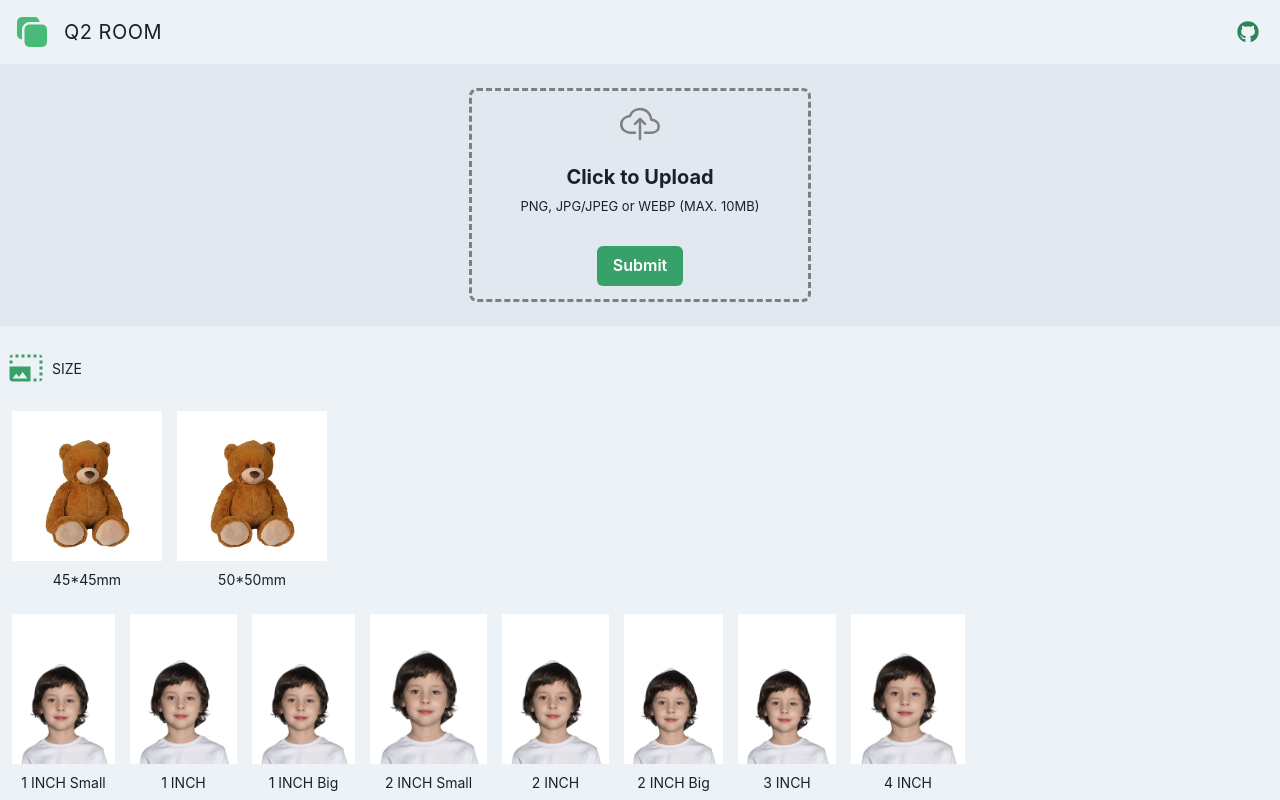
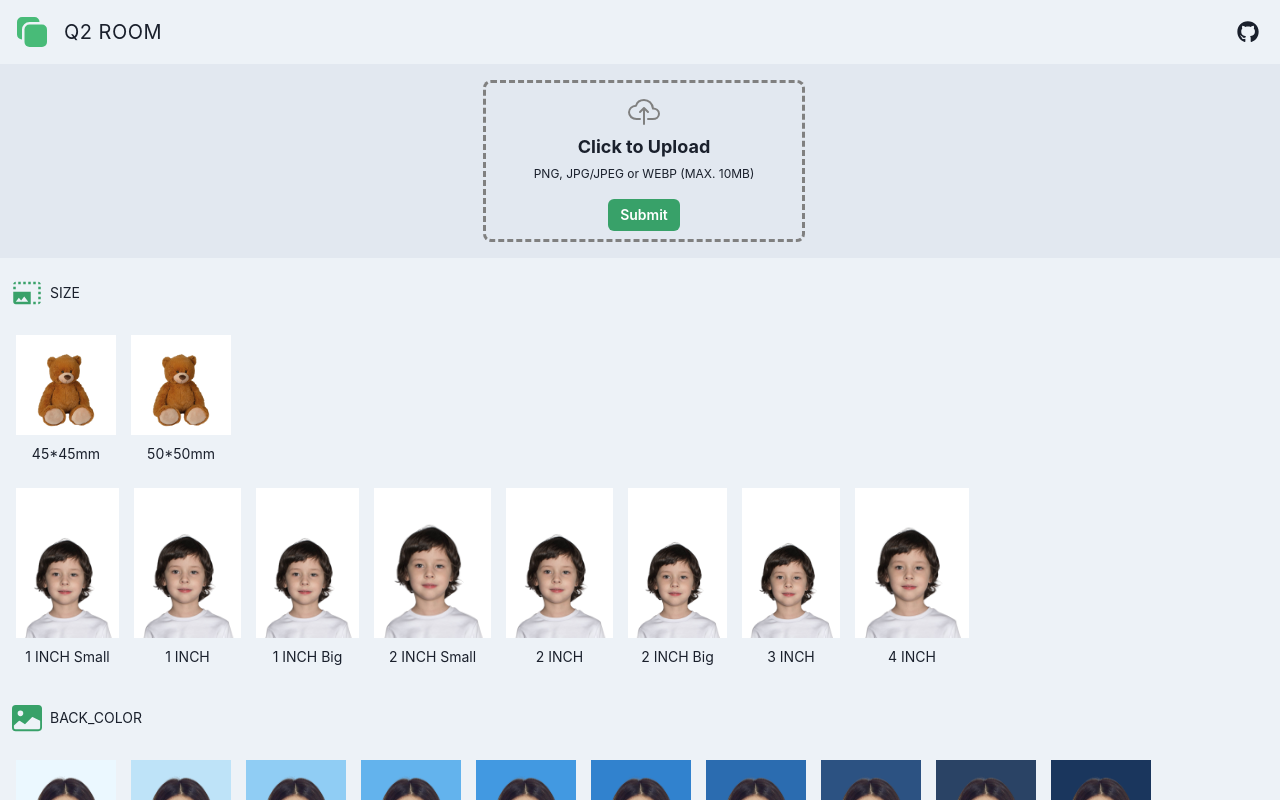
Before and after one commit to lqfeng2022/q2-room, a React (Vite) app: page / in a window 1280 px wide. Shown: the top 800 px of the page. Built offline with nearby package versions, Linux system fonts and the light colour scheme.

Commit message:
Make a size  changeable 'PhotoBox'..

```diff
--- a/src/HomePage.jsx
+++ b/src/HomePage.jsx
@@ -9,12 +9,20 @@ const HomePage = () => {
   const [image, setImage] = useState(null);
   const [bgremove, setBgremove] = useState(null);
   const { colorMode } = useColorMode();
+
   const [bg, setBg] = useState("white");
   const [size, setSize] = useState({
     width: "200px",
     height: "200px",
     per: "90%",
   });
+
+  const [boxSize, setBoxSize] = useState({
+    w: "300px",
+    h: "330px",
+  });
+  const boolean = boxSize.w === "300px";
+  const mbSize = boolean ? "320px" : "165px";
 
   const handleSubmit = async () => {
     const apiKey = "C9w3gdt7xjt42juKAQnMJ1JK";
@@ -45,16 +53,24 @@ const HomePage = () => {
         bg={colorMode === "light" ? "gray.200" : "gray.700"}
       >
         <Center>
-          {!bgremove && (
+          {bgremove ? (
+            <PhotoBox
+              bg={bg}
+              size={size}
+              nobg={bgremove}
+              boxSize={boxSize}
+              setBoxSize={setBoxSize}
+              boolean={boolean}
+            />
+          ) : (
             <UploadImage setImage={setImage} onSubmit={handleSubmit} />
           )}
-          {bgremove && <PhotoBox bg={bg} size={size} nobg={bgremove} />}
         </Center>
       </GridItem>
       <GridItem
         area="templates"
         bg={colorMode === "light" ? "gray.100" : "gray.600"}
-        mt={bgremove ? "320px" : ""}
+        mt={bgremove ? mbSize : ""}
       >
         <Shapes setSize={setSize} nobg={bgremove} />
         <Background setBg={setBg} nobg={bgremove} />
--- a/src/NavBar.jsx
+++ b/src/NavBar.jsx
@@ -30,7 +30,7 @@ const Header = () => {
           </HStack>
         </Link>
         <Link target="_blank" to="https://github.com/lqfeng2022/q2-room">
-          <Button px={2} colorScheme="green" variant="ghost">
+          <Button px={2} colorScheme="gray" variant="ghost">
             <Icon boxSize="22px" as={FaGithub} />
           </Button>
         </Link>
--- a/src/components/Backgrounds.jsx
+++ b/src/components/Backgrounds.jsx
@@ -7,7 +7,7 @@ import Titles from "./Titles";
 
 const Background = ({ nobg, setBg }) => {
   return (
-    <Stack paddingY={4} marginBottom="20px">
+    <Stack px={1} py={2} mb="20px">
       <Titles icon={BsFillImageFill} title="BACK_COLOR" color="green.500" />
       <Stack>
         {backColors.map((c) => (
@@ -15,8 +15,8 @@ const Background = ({ nobg, setBg }) => {
             key={c.name}
             color={c.color}
             setBg={setBg}
+            nobg={nobg}
             photo={c.image}
-            nobg={nobg}
           />
         ))}
       </Stack>
--- a/src/components/ColorStack.jsx
+++ b/src/components/ColorStack.jsx
@@ -1,13 +1,13 @@
 import React from "react";
 import { Box, Stack, HStack, Image, Center, Text } from "@chakra-ui/react";
 
-const ColorStack = ({ color, nobg, setBg, photo }) => {
-  const styles = { overflowX: "auto", width: "100vw" };
+const ColorStack = ({ color, nobg, photo, setBg }) => {
+  const styles = { overflowX: "auto", maxWidth: "1400px", width: "100vw" };
   const display =
     "d-flex justify-content-center align-items-end object-fit-cover";
 
   return (
-    <HStack maxW="1400px" spacing="15px" px={3} py={2} style={styles}>
+    <HStack spacing="15px" px={3} py={2} style={styles}>
       {color.map((p) => (
         <Stack key={p.id}>
           <Box as="button" onClick={() => setBg(p.bg)}>
--- a/src/components/PhotoBox.jsx
+++ b/src/components/PhotoBox.jsx
@@ -1,21 +1,35 @@
 import { Box, Center, Image, useColorMode } from "@chakra-ui/react";
-import React from "react";
+import React, { useState } from "react";
 import boy from "../assets/boy.png";
 
-const PhotoBox = ({ size, bg, nobg }) => {
+const PhotoBox = ({ size, bg, nobg, boxSize, setBoxSize, boolean }) => {
   const { colorMode } = useColorMode();
+
+  const w2 = `${parseInt(size.width.slice(0, -2)) / 2}px`;
+  const h2 = `${parseInt(size.height.slice(0, -2)) / 2}px`;
+
+  const handleBox = () => {
+    setBoxSize(
+      boolean ? { w: "150px", h: "165px" } : { w: "300px", h: "330px" }
+    );
+  };
 
   return (
     <Center
       className="fixed-top"
       mt="64px"
       bg={colorMode === "light" ? "gray.200" : "gray.700"}
+      onClick={handleBox}
     >
-      <Box w="300px" h="330px" className="d-flex justify-content-center">
+      <Box
+        w={boxSize.w}
+        h={boxSize.h}
+        className="d-flex justify-content-center"
+      >
         <Center>
           <Box
-            w={size.width}
-            h={size.height}
+            w={boolean ? size.width : w2}
+            h={boolean ? size.height : h2}
             bg={bg}
             bgSize="cover"
             className="border border-secondary d-flex justify-content-center align-items-end"
--- a/src/components/ShapeStack.jsx
+++ b/src/components/ShapeStack.jsx
@@ -2,12 +2,12 @@ import React from "react";
 import { Box, HStack, Stack, Image, Center, Text } from "@chakra-ui/react";
 
 const ShapeStack = ({ shape, setSize, nobg, photo }) => {
-  const styles = { overflowX: "auto", width: "100vw" };
+  const styles = { overflowX: "auto", maxWidth: "1400px", width: "100vw" };
   const display =
     "d-flex justify-content-center align-items-end object-fit-cover";
 
   return (
-    <HStack spacing="15px" maxW="1400px" px={3} py={2} style={styles}>
+    <HStack spacing="15px" px={3} py={2} style={styles}>
       {shape.map((s) => (
         <Stack key={s.id}>
           <Box
--- a/src/components/Shapes.jsx
+++ b/src/components/Shapes.jsx
@@ -8,8 +8,11 @@ import ShapeStack from "./ShapeStack";
 import Titles from "./Titles";
 
 const Shapes = ({ nobg, setSize }) => {
+  const square = shapes[0].content;
+  const rectangle = shapes[1].content;
+
   return (
-    <Stack paddingY={4}>
+    <Stack px={1} py={2}>
       <Titles
         icon={MdOutlinePhotoSizeSelectLarge}
         title="SIZE"
@@ -17,14 +20,14 @@ const Shapes = ({ nobg, setSize }) => {
       />
       <Stack>
         <ShapeStack
+          shape={square}
           setSize={setSize}
-          shape={shapes[0].content}
           nobg={nobg}
           photo={toy_3}
         />
         <ShapeStack
+          shape={rectangle}
           setSize={setSize}
-          shape={shapes[1].content}
           nobg={nobg}
           photo={boy}
         />
--- a/src/components/Titles.jsx
+++ b/src/components/Titles.jsx
@@ -4,7 +4,7 @@ import React from "react";
 const Titles = ({ icon, title, color }) => {
   return (
     <HStack padding={2}>
-      <Icon as={icon} boxSize={9} color={color} />
+      <Icon as={icon} boxSize="30px" color={color} />
       <Text fontSize="sm" my={2}>
         {title}
       </Text>
--- a/src/components/UploadImage.jsx
+++ b/src/components/UploadImage.jsx
@@ -16,23 +16,25 @@ const UploadImage = ({ setImage, onSubmit }) => {
 
   return (
     <Stack bg={colorMode === "light" ? "gray.200" : "gray.700"}>
-      <Center p={6}>
+      <Center p={4}>
         <Box>
           <label
             htmlFor="dropzone-file"
             style={{ border: "3px dashed gray" }}
             className="px-5 border-opacity-50 rounded-3"
           >
-            <Center py="13px">
-              <Icon as={IoCloudUploadOutline} color="gray" boxSize={10} />
+            <Center pt="13px">
+              <Icon as={IoCloudUploadOutline} color="gray" boxSize={8} />
             </Center>
             <Center py="5px">
-              <Text fontSize="xl" as="b">
+              <Text fontSize="lg" as="b">
                 Click to Upload
               </Text>
             </Center>
             <Center>
-              <Text fontSize="small">PNG, JPG/JPEG or WEBP (MAX. 10MB)</Text>
+              <Text mb={2} fontSize="xs">
+                PNG, JPG/JPEG or WEBP (MAX. 10MB)
+              </Text>
             </Center>
             <VisuallyHiddenInput
               id="dropzone-file"
@@ -42,8 +44,8 @@ const UploadImage = ({ setImage, onSubmit }) => {
               className="hidden"
               onChange={(e) => setImage(e.target.files[0])}
             />
-            <Center paddingY="13px">
-              <Button colorScheme="green" onClick={onSubmit}>
+            <Center py="8px">
+              <Button size="sm" colorScheme="green" onClick={onSubmit}>
                 Submit
               </Button>
             </Center>
--- a/src/data/shapes.js
+++ b/src/data/shapes.js
@@ -1,13 +1,13 @@
 export default [
   {
     id: 0,
-    name: "SHAPE TREE",
+    name: "square",
     content: [
       {
         id: 0,
         title: "45*45mm",
-        w: "150px",
-        h: "150px",
+        w: "100px",
+        h: "100px",
         width: "220px",
         height: "220px",
         per: "90%",
@@ -15,8 +15,8 @@ export default [
       {
         id: 1,
         title: "50*50mm",
-        w: "150px",
-        h: "150px",
+        w: "100px",
+        h: "100px",
         width: "240px",
         height: "240px",
         per: "90%",
@@ -25,7 +25,7 @@ export default [
   },
   {
     id: 1,
-    name: "SHAPE ONE",
+    name: "rectangle",
     content: [
       {
         id: 0,
```
